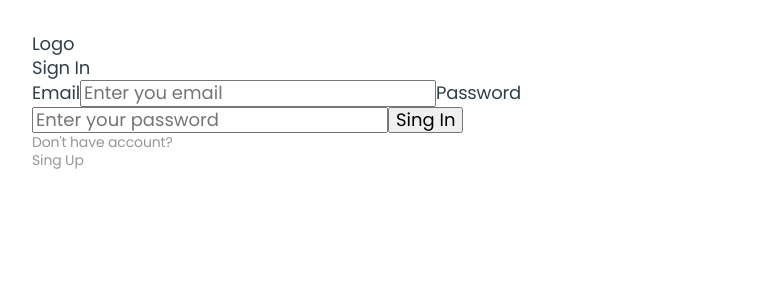
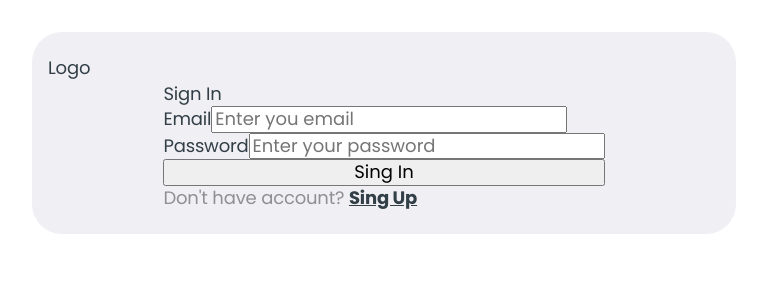
Before and after one commit to Vanlsh/project-AquaTrack-front, a React (Vite) app: page /signin in a window 1280 px wide. Shown: the top 300 px of the page, without its empty margins (256-1023 px from the left). Built offline with nearby package versions, Linux system fonts and the light colour scheme.

Commit message:
form wrapper style

```diff
--- a/src/components/SignFormFooter/SignFormFooter.jsx
+++ b/src/components/SignFormFooter/SignFormFooter.jsx
@@ -3,9 +3,11 @@ import styles from "./SignFormFooter.module.css";
 
 const SignFormFooter = ({ text, link, linkName }) => {
   return (
-    <p className={styles.signInFormFooter}>
+    <p className={styles.signFormFooter}>
       {text}
-      <Link to={link}>{linkName}</Link>
+      <Link className={styles.signFormFooterLink} to={link}>
+        {linkName}
+      </Link>
     </p>
   );
 };
--- a/src/components/SignFormFooter/SignFormFooter.module.css
+++ b/src/components/SignFormFooter/SignFormFooter.module.css
@@ -1,7 +1,10 @@
-.signInFormFooter {
-  font-weight: 400;
-  font-size: 14px;
-  line-height: 129%;
-  letter-spacing: -0.01em;
+.signFormFooter {
   color: rgba(47, 47, 47, 0.5);
 }
+
+.signFormFooterLink {
+  font-weight: 700;
+  text-decoration: underline;
+  color: var(--color-font-main);
+  display: inline-block;
+}
--- a/src/components/SignFromWrapper/SignFormWrapper.jsx
+++ b/src/components/SignFromWrapper/SignFormWrapper.jsx
@@ -1,6 +1,14 @@
+import Logo from "../Logo/Logo";
+import styles from "./SignFormWrapper.module.css";
 const SignFormWrapper = ({ children }) => {
-  console.log(children);
-  return <div>{children}</div>;
+  return (
+    <div className={styles.signFormWrapper}>
+      <div style={{ position: "absolute", top: "24px", left: "16px" }}>
+        <Logo />
+      </div>
+      <div>{children}</div>
+    </div>
+  );
 };
 
 export default SignFormWrapper;
--- a/src/components/SignFromWrapper/SignFormWrapper.module.css
+++ b/src/components/SignFromWrapper/SignFormWrapper.module.css
@@ -0,0 +1,12 @@
+.signFormWrapper {
+  position: relative;
+  display: flex;
+  flex-direction: column;
+  align-items: center;
+  justify-content: center;
+  padding: 24px 16px;
+  padding-top: 50px;
+  background-color: var(--color-main-bg);
+  border-radius: 30px;
+  height: 100%;
+}
--- a/src/components/SignInForm/SignInForm.jsx
+++ b/src/components/SignInForm/SignInForm.jsx
@@ -1,4 +1,5 @@
 import { useForm } from "react-hook-form";
+import styles from "./SignInForm.module.css";
 
 const SignInForm = () => {
   const { register, handleSubmit } = useForm();
@@ -9,8 +10,7 @@ const SignInForm = () => {
   };
 
   return (
-    <>
-      <form onSubmit={handleSubmit(onSubmit)}>
+    <form className={styles.signInForm} onSubmit={handleSubmit(onSubmit)}>
       <p>Sign In</p>
       <label>
         Email
@@ -22,7 +22,6 @@ const SignInForm = () => {
       </label>
       <button type="submit">Sing In</button>
     </form>
-    </>
   );
 };
 
--- a/src/components/SignInForm/SignInForm.module.css
+++ b/src/components/SignInForm/SignInForm.module.css
@@ -0,0 +1,4 @@
+.signInForm {
+  display: flex;
+  flex-direction: column;
+}
--- a/src/pages/SignInPage/SignInPage.jsx
+++ b/src/pages/SignInPage/SignInPage.jsx
@@ -1,21 +1,17 @@
 import SignInForm from "../../components/SignInForm/SignInForm.jsx";
 import SignFormWrapper from "../../components/SignFromWrapper/SignFormWrapper.jsx";
-import Logo from "../../components/Logo/Logo.jsx";
 import SignFormFooter from "../../components/SignFormFooter/SignFormFooter.jsx";
 
 const SignInPage = () => {
   return (
-    <div>
-      <Logo />
     <SignFormWrapper>
       <SignInForm />
       <SignFormFooter
-          text="Don't have account?"
+        text="Don't have account? "
         link="/signup"
         linkName="Sing Up"
       />
     </SignFormWrapper>
-    </div>
   );
 };
 
```
Lines whose indentation alone changed are shown as unchanged.
